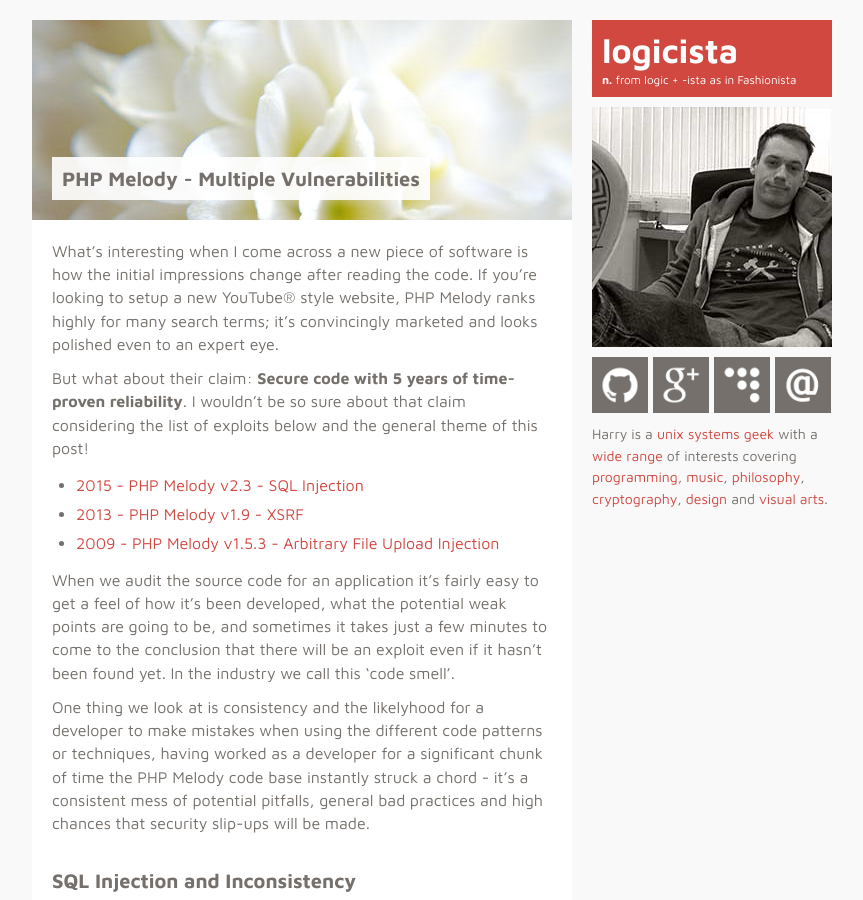
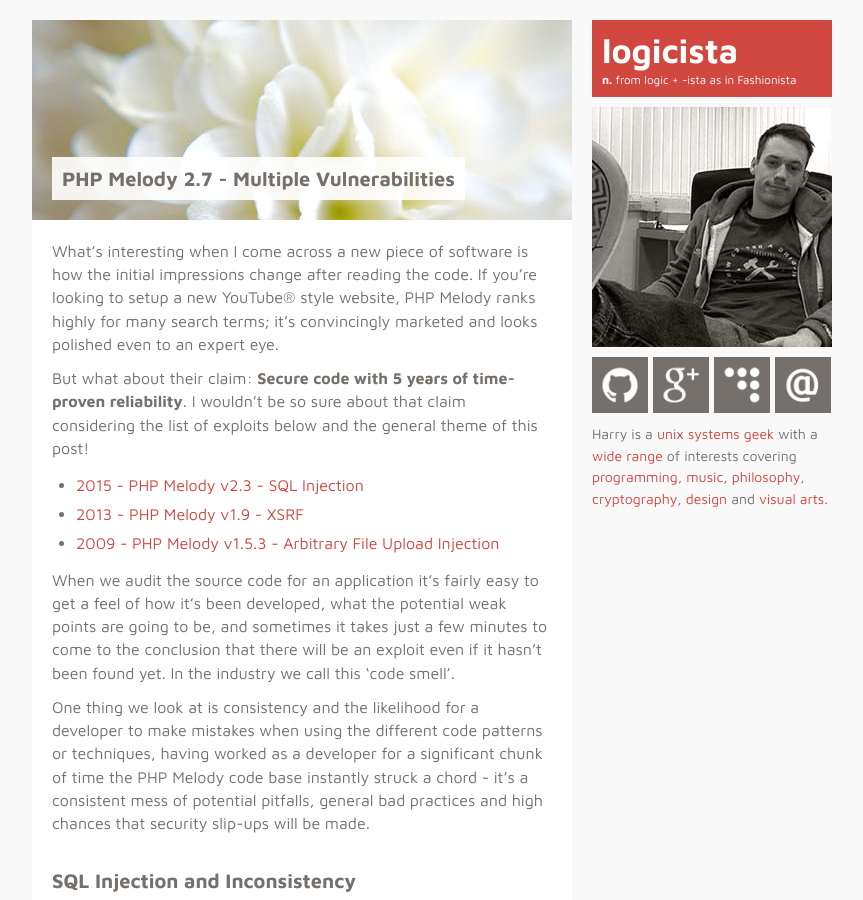
Before and after one commit to HarryR/logicista, a Jekyll site: the page built from _posts/2017-01-20-phpmelody-multiple-vulnerabilities.markdown, in a window 1280 px wide and 900 px high. Shown: the whole window, without its empty margins (208-1071 px from the left). Built offline with Jekyll 4.4.1, drawn with Linux system fonts in a browser that asks for light colours; Markdown is read by kramdown in place of the engine named in the settings; some of the changed text lies outside the part shown.

Commit message:
Spelling mistake fixes + image source

```diff
--- a/_posts/2017-01-20-phpmelody-multiple-vulnerabilities.markdown
+++ b/_posts/2017-01-20-phpmelody-multiple-vulnerabilities.markdown
@@ -1,8 +1,8 @@
 ---
 layout: post
-title:  PHP Melody - Multiple Vulnerabilities
+title:  PHP Melody 2.7 - Multiple Vulnerabilities
 date:   2017-01-20 00:00:00
-categories: [phpmelody, security, exploit, sql, injection, vulnerability]
+categories: [phpmelody, security, exploit, sql, injection, vulnerability, phpmailer]
 coverimage: /img/posts/flower-macro.jpg
 covertitle: Flower Macro, by [George Hodan](http://www.facebook.com/hodanpictures?ref=hl)
 ---
@@ -17,7 +17,7 @@
 
 When we audit the source code for an application it's fairly easy to get a feel of how it's been developed, what the potential weak points are going to be, and sometimes it takes just a few minutes to come to the conclusion that there will be an exploit even if it hasn't been found yet. In the industry we call this 'code smell'.
 
-One thing we look at is consistency and the likelyhood for a developer to make mistakes when using the different code patterns or techniques, having worked as a developer for a significant chunk of time the PHP Melody code base instantly struck a chord - it's a consistent mess of potential pitfalls, general bad practices and high chances that security slip-ups will be made.
+One thing we look at is consistency and the likelihood for a developer to make mistakes when using the different code patterns or techniques, having worked as a developer for a significant chunk of time the PHP Melody code base instantly struck a chord - it's a consistent mess of potential pitfalls, general bad practices and high chances that security slip-ups will be made.
 
 
 ## SQL Injection and Inconsistency
@@ -194,7 +194,7 @@
 
 What can we do to prevent this from happening in future? Realistically the developers of PHP Melody will just patch that specific instance of SQL injection and move on while leaving the **Secure code with 5 years of time-proven reliability** claim on their website.
 
-Unless the developers of PHP Melody change their development practices and/or re-code the software using industry standard patterns and frameworks which prevent a wide range of security holes from existing in the first place then the likelyhood of more vulnerabilities being discovered in future is fairly high.
+Unless the developers of PHP Melody change their development practices and/or re-code the software using industry standard patterns and frameworks which prevent a wide range of security holes from existing in the first place, then the likelihood of more vulnerabilities being discovered in future is a near certainty.
 
 What about the people who rely on this software? Deploying a Web Application Firewall, even something free and open-source like mod_security with a good rule-set could provide adequate defence against the initial SQL injection vulnerability.
 
```
Also changed, not shown: other parts of _posts/2017-01-20-phpmelody-multiple-vulnerabilities.markdown (+9 -5 lines).
